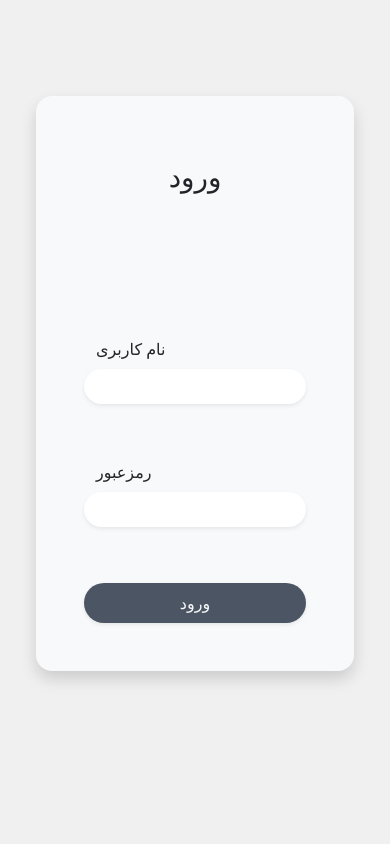
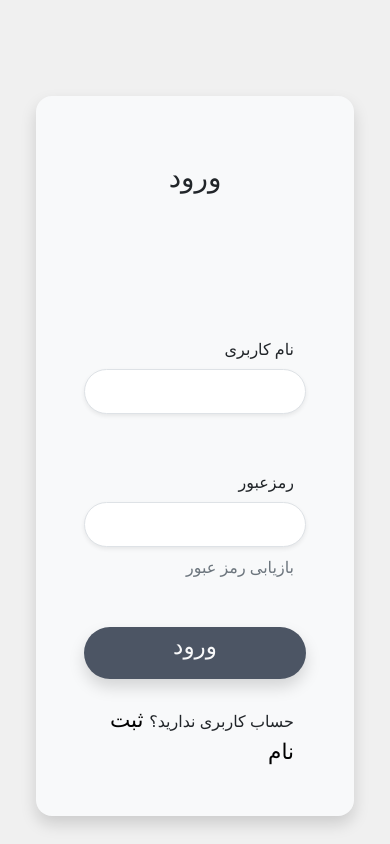
Before and after one commit to sadranamavar/bibook, a React (Create React App) app in the folder frontend/app/: page /account/login in a window 390 px wide. Built offline with nearby package versions, Linux system fonts and the light colour scheme.

Commit message:
make register page

```diff
--- a/frontend/app/src/components/forms/forms.css
+++ b/frontend/app/src/components/forms/forms.css
@@ -1,5 +1,10 @@
 .forms{
     height: 100vh;
-    overflow: hidden;
+    overflow: scroll;
 
 }
+
+::-webkit-scrollbar {
+    width: 0;
+    opacity: 0%;
+  }
--- a/frontend/app/src/components/forms/froms.jsx
+++ b/frontend/app/src/components/forms/froms.jsx
@@ -3,7 +3,7 @@ import "./forms.css";
 
 const Forms = () => {
   return (
-    <div className="forms container p-5">
+    <div className="forms hide-scroll container p-5">
       <div className="bg-light mt-5 row rounded-4 shadow">
         <Outlet />
       </div>
--- a/frontend/app/src/components/forms/login/login.css
+++ b/frontend/app/src/components/forms/login/login.css
@@ -1,11 +1,16 @@
-.login-submit-form-btn{
-    background: #4c5564;
+.login-submit-form-btn {
+  background: #4c5564;
 }
 
-.login-form-input{
-    border: 0;
-    /* margin-left: 4rem; */
-    border-radius: 10rem;
-    height: 150%;
-    font-size: x-large;
+.login-submit-form-btn:hover {
+  opacity: 90%;
 }
+
+.login-form-input {
+  border: 5px;
+  border-color: #a2a2a2;
+  border-radius: 10rem;
+  height: 150%;
+  font-size: x-large;
+  padding: 5px;
+}
--- a/frontend/app/src/components/forms/login/login.jsx
+++ b/frontend/app/src/components/forms/login/login.jsx
@@ -1,5 +1,6 @@
 import "./login.css";
-import image from './image.jpg'
+import image from "./image.jpg";
+import { Link } from "react-router-dom";
 const Login = () => {
   return (
     <>
@@ -7,29 +8,44 @@ const Login = () => {
         <h1 className="text-center m-5 pt-3">ورود</h1>
         <form className="login-form pt-5">
           <div className="row p-5 d-flex justify-content-center align-items-center">
-            <span className="d-block  row">نام کاربری</span>
+            <span className="d-block text-end row">نام کاربری</span>
             <input
               type="text"
-              className="row d-block m-2 shadow-sm login-form-input"
+              className="row d-block border m-2 shadow-sm login-form-input"
             ></input>
           </div>
           <div className="row px-5 d-flex justify-content-center align-items-center">
-            <span className="d-block row">رمزعبور</span>
+            <span className="d-block text-end row">رمزعبور</span>
             <input
               type="password"
-              className="row d-block m-2 shadow-sm login-form-input"
+              className="row d-block border m-2 shadow-sm login-form-input"
             ></input>
+            <Link
+              to={"/account/signup"}
+              className="text-end text-secondary link"
+            >
+              بازیابی رمز عبور
+            </Link>
           </div>
           <div className="row px-5 d-flex justify-content-center align-items-center">
             <input
               type="submit"
-              className="my-5 text-light border-0 shadow-sm rounded-5 p-2 login-submit-form-btn"
+              className="mt-5 text-light border-0 fs-3 shadow rounded-5 pb-3 login-submit-form-btn"
               value="ورود"
             />
+            <span className="text-end pb-5 pt-4">
+              حساب کاربری ندارید؟
+              <Link to={"/account/signup"} className="link fs-4">
+                <t /> ثبت نام
+              </Link>
+            </span>
           </div>
         </form>
       </div>
-      <img src={image} className="col-6 d-none d-lg-flex bg-dark rounded-4 rounded-start"></img>
+      <img
+        src={image}
+        className="col-6 d-none d-lg-flex bg-dark rounded-4 rounded-start"
+      />
     </>
   );
 };
--- a/frontend/app/src/components/forms/signup/signup.css
+++ b/frontend/app/src/components/forms/signup/signup.css
@@ -0,0 +1,3 @@
+.signup-form-input{
+    max-width: 100%;
+}
--- a/frontend/app/src/components/forms/signup/signup.jsx
+++ b/frontend/app/src/components/forms/signup/signup.jsx
@@ -1,7 +1,73 @@
+import "./signup.css";
+import image from "./image.jpg";
 const SignUp = () => {
-    return (<>
+  return (
+    <>
+      <div className="col-12 col-lg-6">
+        <h1 className="text-center m-5 pt-3">ثبت نام</h1>
+        <form className="login-form pt-5">
+          <div className="pt-5 px-5 d-flex justify-content-center align-items-center">
+            <div className="col-6 mx-3">
+              <span className="d-block text-end pe-4 row">نام</span>
+              <input
+                type="text"
+                className="d-block border m-2 shadow-sm signup-form-input  login-form-input"
+              ></input>
+            </div>
+            <div className="col-6 mx-3">
+              <span className="d-block text-end pe-4 row">نام خانوادگی</span>
+              <input
+                type="text"
+                className="d-block border m-2 shadow-sm signup-form-input  login-form-input"
+              ></input>
+            </div>
+          </div>
+          <div className="row pt-5 px-5 d-flex justify-content-center align-items-center">
+            <span className="d-block text-end row">نام کاربری</span>
+            <input
+              type="text"
+              className="row d-block border m-2 shadow-sm login-form-input"
+            ></input>
+          </div>
+          <div className="row pt-5 px-5 d-flex justify-content-center align-items-center">
+            <span className="d-block text-end row">ایمیل</span>
+            <input
+              type="email"
+              className="row d-block border m-2 shadow-sm login-form-input"
+            ></input>
+          </div>
+          <div className="pt-5 px-5 d-flex justify-content-center align-items-center">
+            <div className="col-6 mx-3">
+              <span className="d-block text-end pe-4 row">تکرار رمز عبور</span>
+              <input
+                type="password"
+                className="d-block border m-2 shadow-sm signup-form-input  login-form-input"
+              ></input>
+            </div>
+            <div className="col-6 mx-3">
+              <span className="d-block text-end pe-4 row">رمزعبور </span>
+              <input
+                type="password"
+                className="d-block border m-2 shadow-sm signup-form-input  login-form-input"
+              ></input>
+            </div>
+          </div>
+          <div className="row px-5 d-flex justify-content-center align-items-center">
+            <input
+              type="submit"
+              className="mt-5 text-light border-0 fs-4 shadow rounded-5 pb-3 login-submit-form-btn"
+              value="ثبت نام"
+            />
+          </div>
+        </form>
+      </div>
 
-    </>)
-}
+      <img
+        src={image}
+        className="col-6 d-none d-lg-flex bg-dark rounded-4 rounded-start"
+      ></img>
+    </>
+  );
+};
 
 export default SignUp;
```
Also changed, not shown: 1 other file (tests, documents, lock files or other folders).
